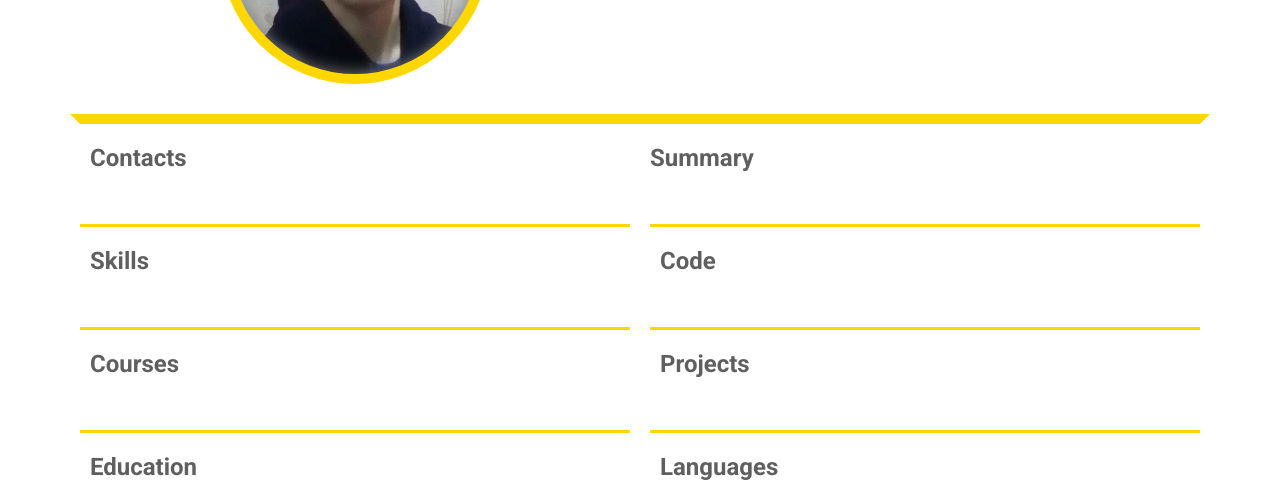
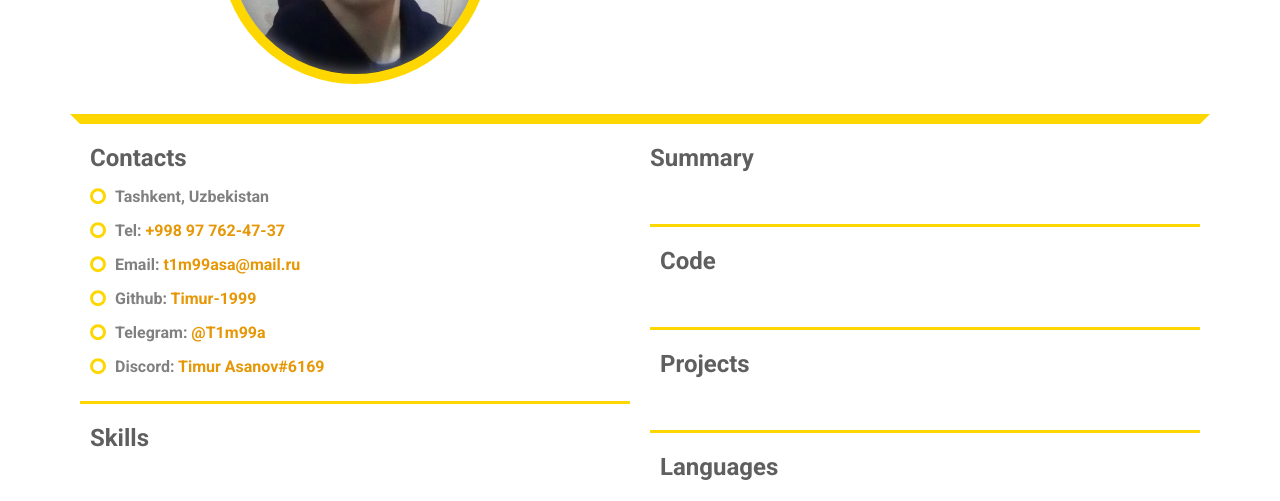
Before and after one commit to Timur-1999/rsschool-cv, a plain HTML site: page index.html in a window 1280 px wide. Shown: the part 293-794 px from the top of the page. Drawn offline with Linux system fonts and the light colour scheme.

Commit message:
feat: add data contacts

```diff
--- a/css/style.css
+++ b/css/style.css
@@ -124,7 +124,32 @@ h2.specialty{
 h2.title{
     color: rgb(95, 95, 95);
 }
-
+.contacts_lists{
+    color: grey;
+}
+.lists-item{
+    position: relative;
+    margin-top: 15px;
+    font-weight: 700;
+    padding-left: 25px;
+}
+.lists-item::before{
+    content: '';
+    position: absolute;
+    width: 10px;
+    height: 10px;
+    top: 50%;
+    left: 0px;
+    transform: translateY(calc(-55%));
+    border: 3px solid gold;
+    border-radius: 50%;
+}
+.lists-item:last-child{
+    margin-bottom: 25px;
+}
+.contact-link{
+    color: rgb(230, 151, 5);
+}
 
 
 /* footer */
--- a/index.html
+++ b/index.html
@@ -33,6 +33,14 @@
                 <div class="img_photo"></div>
                 <section class="main__container container_big-line container_left">
                     <h2 class="title" id="contacts">Contacts</h2>
+                    <ul class="contacts_lists">
+                        <li class="lists-item">Tashkent, Uzbekistan</li>
+                        <li class="lists-item">Tel: <a class="contact-link" href="tel:+998977624737" target="_blank">+998 97 762-47-37</a></li>
+                        <li class="lists-item">Email: <a class="contact-link" href="mailto:t1m99asa@mail.ru" target="_blank">t1m99asa@mail.ru</a></li>
+                        <li class="lists-item">Github: <a class="contact-link" href="https://github.com/Timur-1999" target="_blank">Timur-1999</a></li>
+                        <li class="lists-item">Telegram: <a class="contact-link" href="https://t.me/T1m99a" target="_blank">@T1m99a</a></li>
+                        <li class="lists-item">Discord: <a class="contact-link" href="https://discord.com/app" target="_blank">Timur Asanov#6169</a></li>
+                    </ul>
                 </section>
                 <section class="main__container container_line">
                     <h2 class="title" id="skills">Skills</h2>
```
